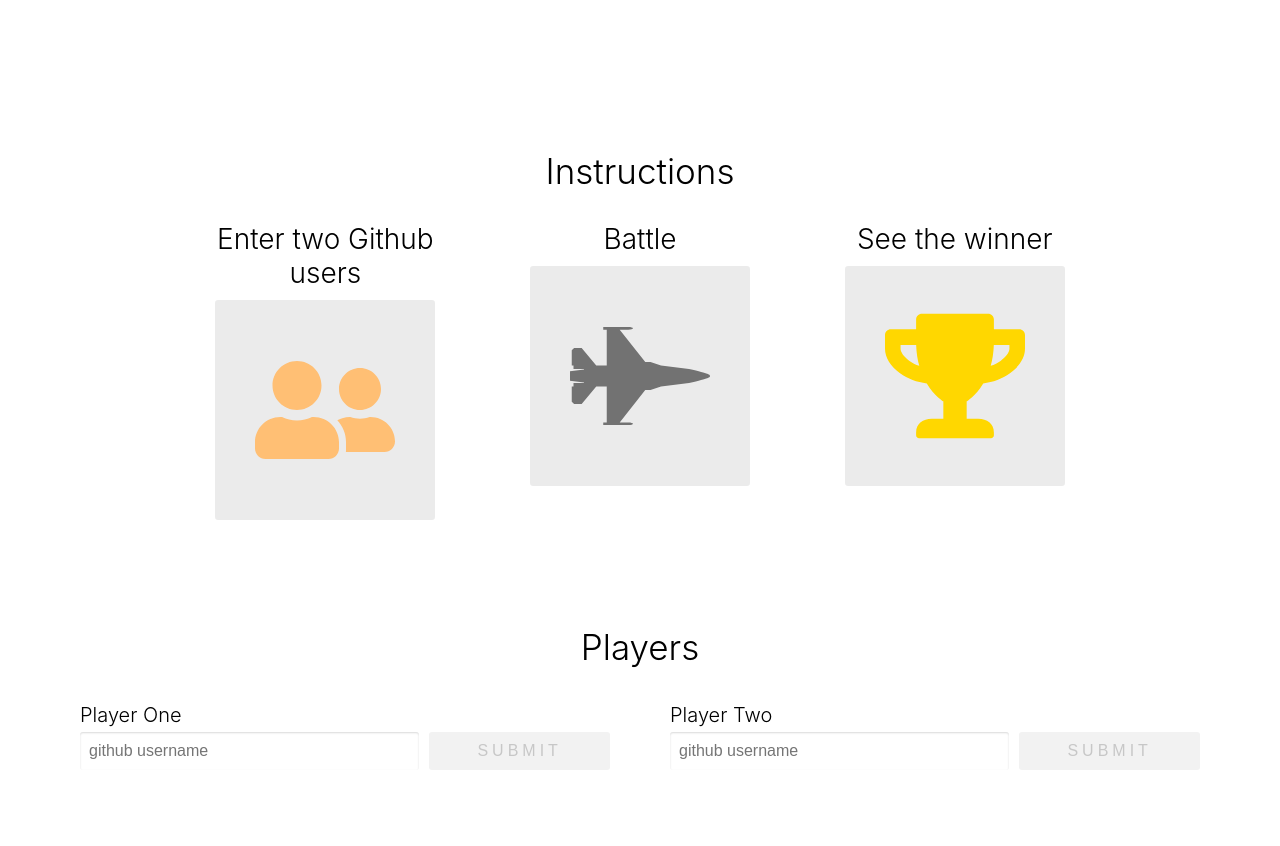
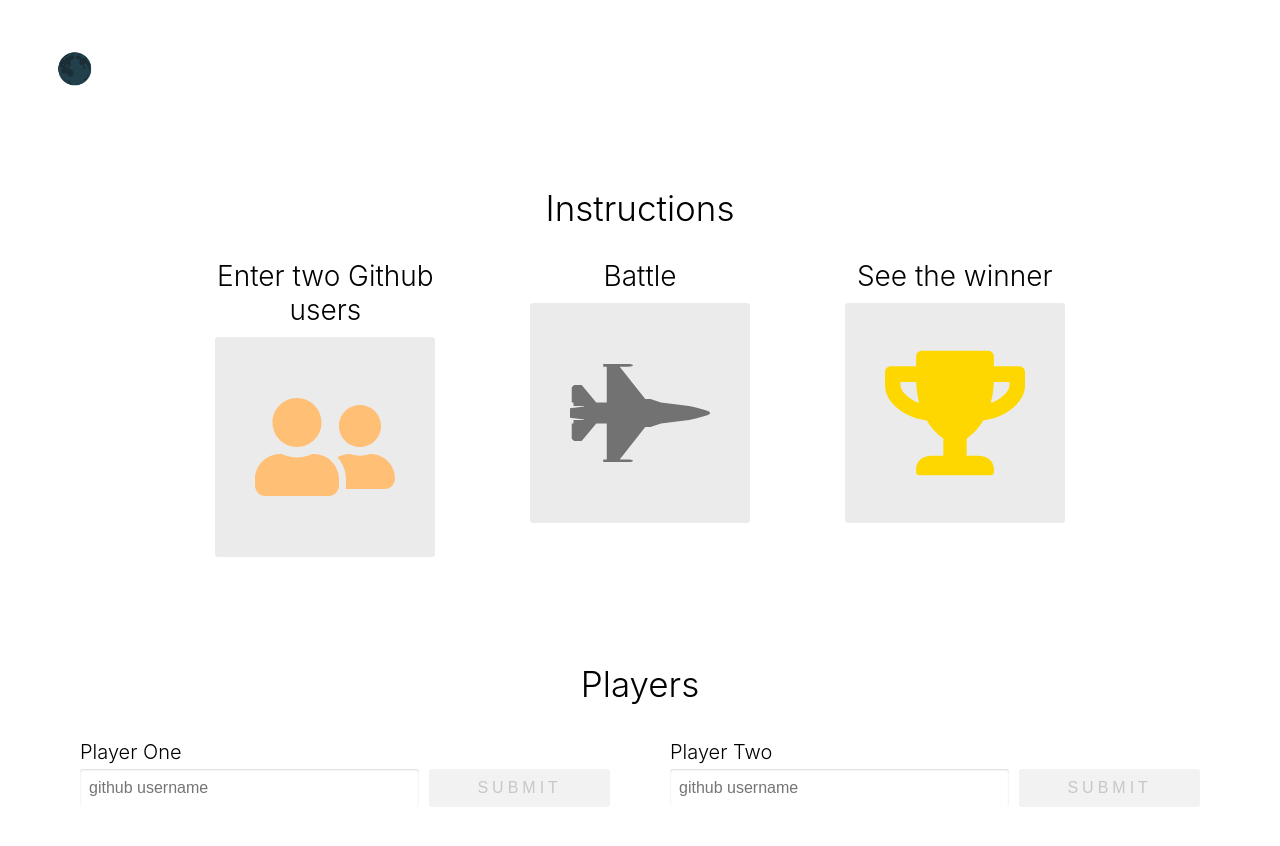
Before and after one commit to Dafari/github-battle, a React app: page / in a window 1280 px wide. Built offline with nearby package versions, Linux system fonts and the light colour scheme.

Commit message:
Video - (Project) Toggle Theme

```diff
--- /dev/null
+++ b/app/components/Nav.js
@@ -0,0 +1,20 @@
+import React from 'react'
+import { ThemeConsumer } from "../contexts/theme";
+
+export default function Nav() {
+  return (
+    <ThemeConsumer>
+      {({ theme, toggleTheme }) => (
+        <nav className='row space-between'>
+          <button
+            style={{ fontSize: 30 }}
+            className='btn-clear'
+            onClick={toggleTheme}
+          >
+            {theme === 'light' ? '🌑' : '☀️'}
+          </button>
+        </nav>
+      )}
+    </ThemeConsumer>
+  )
+}
--- a/app/index.css
+++ b/app/index.css
@@ -20,6 +20,12 @@ li {
   max-width: 1200px;
   margin: 0 auto;
   padding: 50px;
+}
+
+.dark {
+  color: #DADADA;
+  background: #1c2022;
+  min-height: 100%;
 }
 
 .flex-center {
--- a/app/index.js
+++ b/app/index.js
@@ -4,6 +4,7 @@ import './index.css'
 import Popular from "./components/Popular";
 import Battle from "./components/Battle";
 import { ThemeProvider } from "./contexts/theme"
+import Nav from "./components/Nav";
 
 class App extends React.Component {
   constructor(props) {
@@ -23,8 +24,11 @@ class App extends React.Component {
   render() {
     return (
       <ThemeProvider value={this.state}>
-        <div className="container">
-          <Battle/>
+        <div className={this.state.theme}>
+          <div className="container">
+            <Nav/>
+            <Battle/>
+          </div>
         </div>
       </ThemeProvider>
     )
```
